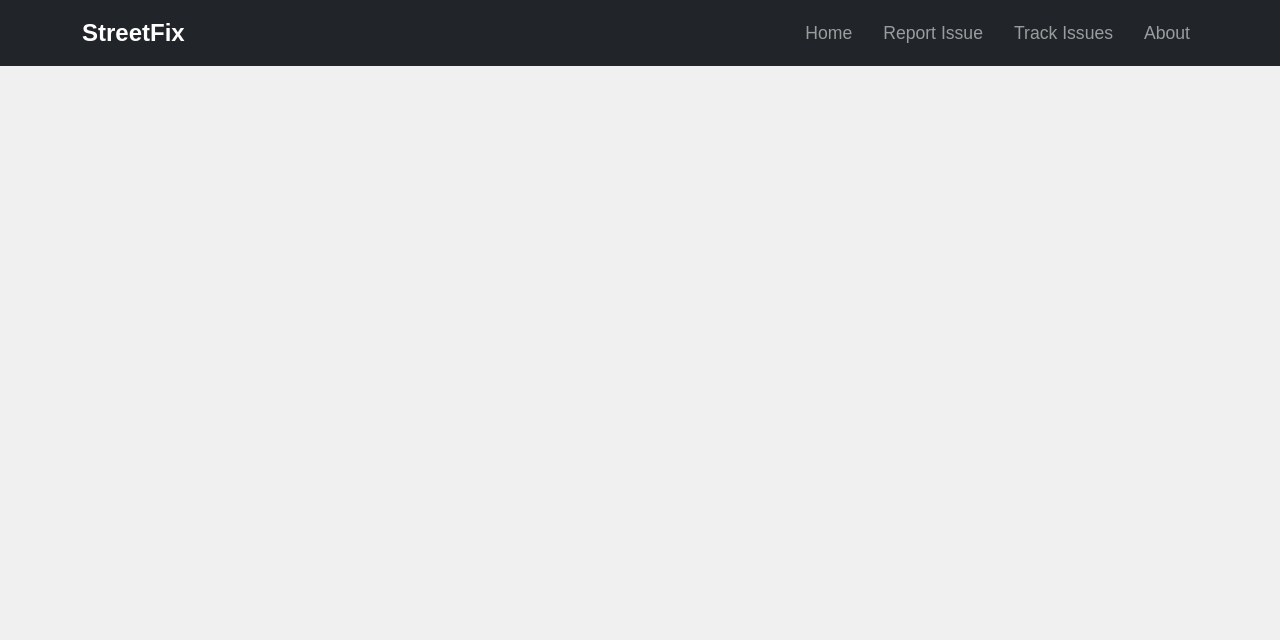
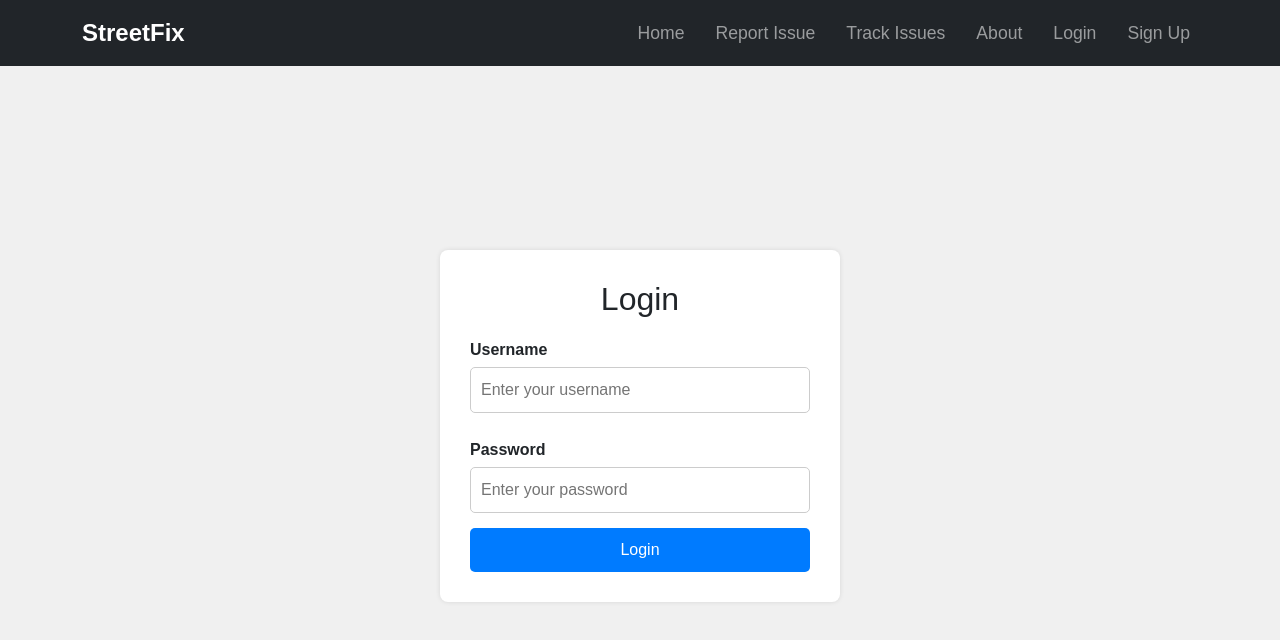
Before and after one commit to Krupal-13/StreetFix, a React (Create React App) app in the folder frontend/: page /login in a window 1280 px wide. Shown: the top 640 px of the page. Built offline with nearby package versions, Linux system fonts and the light colour scheme.

Commit message:
Login/Signup Added

```diff
--- a/frontend/src/App.js
+++ b/frontend/src/App.js
@@ -5,6 +5,8 @@ import Home from "./pages/Home";
 import ReportIssue from "./pages/ReportIssue";
 import TrackIssues from "./pages/TrackIssues";
 import About from "./pages/About";
+import Login from "./pages/Login";
+import Signup from "./pages/Signup";
 
 function App() {
   return (
@@ -15,6 +17,8 @@ function App() {
         <Route path="/report" element={<ReportIssue />} />
         <Route path="/track" element={<TrackIssues />} />
         <Route path="/about" element={<About />} />
+        <Route path="/login" element={<Login />} />
+        <Route path="/signup" element={<Signup />} />
       </Routes>
     </Router>
   );
--- a/frontend/src/components/Navbar.js
+++ b/frontend/src/components/Navbar.js
@@ -24,6 +24,12 @@ function Navbar() {
             <li className="nav-item">
               <Link className="nav-link" to="/about">About</Link>
             </li>
+            <li className="nav-item">
+              <Link className="nav-link" to="/login">Login</Link>
+            </li>
+            <li className="nav-item">
+              <Link className="nav-link" to="/signup">Sign Up</Link>
+            </li>
           </ul>
         </div>
       </div>
--- /dev/null
+++ b/frontend/src/pages/Login.js
@@ -0,0 +1,23 @@
+import React, { useState } from 'react';
+import './LoginSignup.css';
+
+const Login = () => {
+    return (
+        <div className="form-container">
+            <div className="form-box">
+                <h2>Login</h2>
+                <form>
+                    <label>Username</label>
+                    <input type="text" placeholder="Enter your username" />
+
+                    <label>Password</label>
+                    <input type="password" placeholder="Enter your password" />
+
+                    <button type="submit">Login</button>
+                </form>
+            </div>
+        </div>
+    );
+}
+
+export default Login;
--- /dev/null
+++ b/frontend/src/pages/LoginSignup.css
@@ -0,0 +1,54 @@
+body {
+    margin: 0;
+    font-family: Arial, sans-serif;
+    background-color: #f0f0f0;
+}
+
+.form-container {
+    display: flex;
+    justify-content: center;
+    align-items: center;
+    height: 90vh;
+}
+
+.form-box {
+    background-color: white;
+    padding: 30px;
+    border-radius: 8px;
+    box-shadow: 0 0 5px rgba(0, 0, 0, 0.1);
+    width: 400px;
+}
+
+.form-box h2 {
+    text-align: center;
+    margin-bottom: 20px;
+}
+
+.form-box form label {
+    display: block;
+    margin-top: 10px;
+    font-weight: bold;
+}
+
+.form-box form input {
+    width: 100%;
+    padding: 10px;
+    margin-top: 5px;
+    margin-bottom: 15px;
+    border: 1px solid #ccc;
+    border-radius: 5px;
+}
+
+.form-box form button {
+    width: 100%;
+    padding: 10px;
+    background-color: #007bff;
+    color: white;
+    border: none;
+    border-radius: 5px;
+    cursor: pointer;
+}
+
+.form-box form button:hover {
+    background-color: #0056b3;
+}
--- /dev/null
+++ b/frontend/src/pages/Signup.js
@@ -0,0 +1,29 @@
+import React from 'react';
+import './LoginSignup.css';
+
+const Signup = () => {
+    return (
+        <div className="form-container">
+            <div className="form-box">
+                <h2>Sign Up</h2>
+                <form>
+                    <label>Username</label>
+                    <input type="text" placeholder="Enter your username" />
+
+                    <label>Email</label>
+                    <input type="email" placeholder="Enter your email" />
+
+                    <label>Password</label>
+                    <input type="password" placeholder="Enter your password" />
+
+                    <label>Confirm Password</label>
+                    <input type="password" placeholder="Confirm your password" />
+
+                    <button type="submit">Sign Up</button>
+                </form>
+            </div>
+        </div>
+    );
+}
+
+export default Signup;
```
